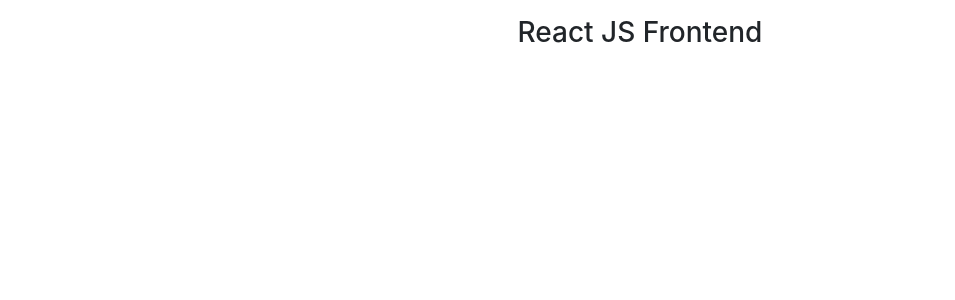
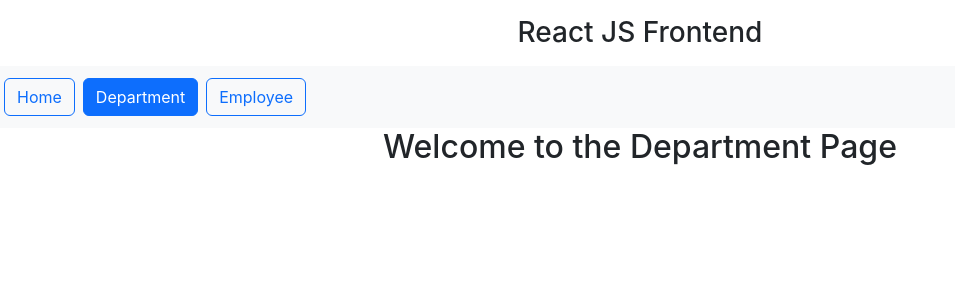
Before and after one commit to 5ecurealf/Fullstack-employee-app, a React (Create React App) app in the folder FullStackApp/client-app/: page /department in a window 1280 px wide. Shown: the top 300 px of the page, without its empty margins (0-955 px from the left). Built offline with nearby package versions, Linux system fonts and the light colour scheme.

Commit message:
feature/frontend : add routing to the app using command npm install react-router-dom, adding the Home/Department/Employee pages

```diff
--- a/FullStackApp/client-app/package.json
+++ b/FullStackApp/client-app/package.json
@@ -8,6 +8,7 @@
     "@testing-library/user-event": "^13.5.0",
     "react": "^18.2.0",
     "react-dom": "^18.2.0",
+    "react-router-dom": "^6.20.1",
     "react-scripts": "5.0.1",
     "web-vitals": "^2.1.4"
   },
--- a/FullStackApp/client-app/src/App.js
+++ b/FullStackApp/client-app/src/App.js
@@ -1,11 +1,50 @@
 import logo from "./logo.svg";
 import "./App.css";
+import { Home } from "./Home";
+import { Department } from "./Department";
+import { Employee } from "./Employee";
+import { BrowserRouter, Route, Routes, NavLink } from "react-router-dom";
 
 function App() {
   return (
-    <div className="App-container">
-      <h3 className="d-flex justify-content-center m-3">React JS Frontend</h3>
-    </div>
+    <BrowserRouter>
+      <div className="App-container">
+        <h3 className="d-flex justify-content-center m-3">React JS Frontend</h3>
+
+        <nav className="navbar navbar-expand-sm bg-light navbar-dark">
+          <ul className="navbar-nav">
+            <li className="nav-item- m-1">
+              <NavLink className="btn btn-light btn-outline-primary" to="/Home">
+                Home
+              </NavLink>
+            </li>
+            <li className="nav-item- m-1">
+              <NavLink
+                className="btn btn-light btn-outline-primary"
+                to="/department"
+              >
+                Department
+              </NavLink>
+            </li>
+            <li className="nav-item- m-1">
+              <NavLink
+                className="btn btn-light btn-outline-primary"
+                to="/employee"
+              >
+                Employee
+              </NavLink>
+            </li>
+          </ul>
+        </nav>
+
+        {/* define the route paths  */}
+        <Routes>
+          <Route path="/home" element={<Home />} />
+          <Route path="/department" element={<Department />} />
+          <Route path="/employee" element={<Employee />} />
+        </Routes>
+      </div>
+    </BrowserRouter>
   );
 }
 
--- /dev/null
+++ b/FullStackApp/client-app/src/Department.js
@@ -0,0 +1,16 @@
+import React, { Component } from "react";
+
+export class Department extends Component {
+  render() {
+    return (
+      <div className="container">
+        <div className="row justify-content-center">
+          <div className="col-md-8">
+            <h2 className="text-center">Welcome to the Department Page</h2>
+            {/* Other content */}
+          </div>
+        </div>
+      </div>
+    );
+  }
+}
--- /dev/null
+++ b/FullStackApp/client-app/src/Employee.js
@@ -0,0 +1,16 @@
+import React, { Component } from "react";
+
+export class Employee extends Component {
+  render() {
+    return (
+      <div className="container">
+        <div className="row justify-content-center">
+          <div className="col-md-8">
+            <h2 className="text-center">Welcome to the Employee Page</h2>
+            {/* Other content */}
+          </div>
+        </div>
+      </div>
+    );
+  }
+}
--- /dev/null
+++ b/FullStackApp/client-app/src/Home.js
@@ -0,0 +1,16 @@
+import React, { Component } from "react";
+
+export class Home extends Component {
+  render() {
+    return (
+      <div className="container">
+        <div className="row justify-content-center">
+          <div className="col-md-8">
+            <h2 className="text-center">Welcome to the Home Page</h2>
+            {/* Other content */}
+          </div>
+        </div>
+      </div>
+    );
+  }
+}
```
Also changed, not shown: 1 other file (tests, documents, lock files or other folders).
